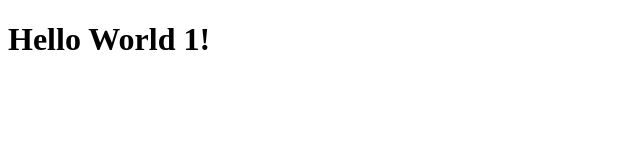
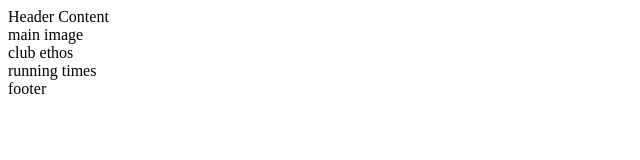
Before and after one commit to dannymac90/Love-running, a plain HTML site: page index.html in a window 1280 px wide. Shown: the whole page, without its empty margins (0-640 px from the left). Drawn offline with Linux system fonts and the light colour scheme.

Commit message:
Add core structure for home page

```diff
--- a/index.html
+++ b/index.html
@@ -13,8 +13,18 @@
 </head>
 
 <body>
-    <h1>Hello World 1!</h1>
-
+    <header> Header Content</header>
+    <section>main image
+    </section>
+    <section>
+        club ethos
+    </section>
+    <section>
+        running times
+    </section>
+    <footer>
+        footer
+    </footer>
 </body>
 
 </html>
```
